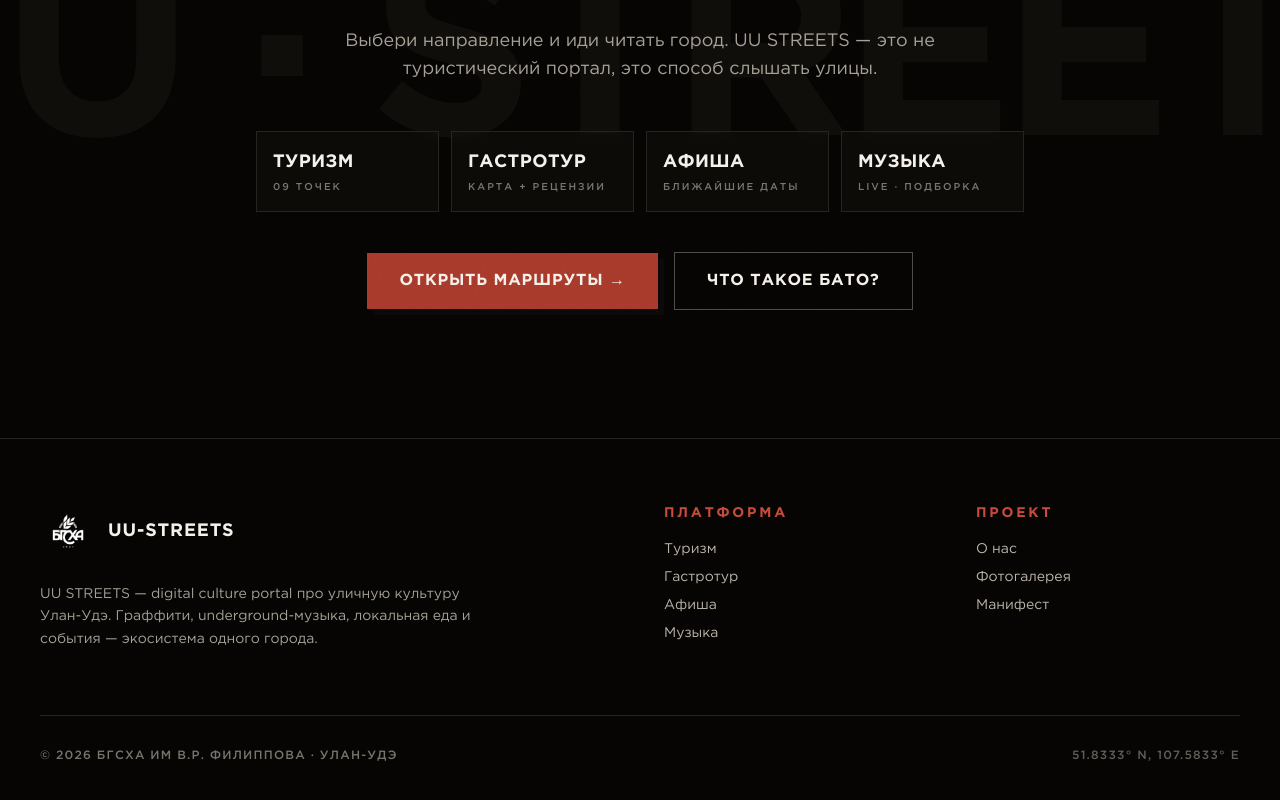
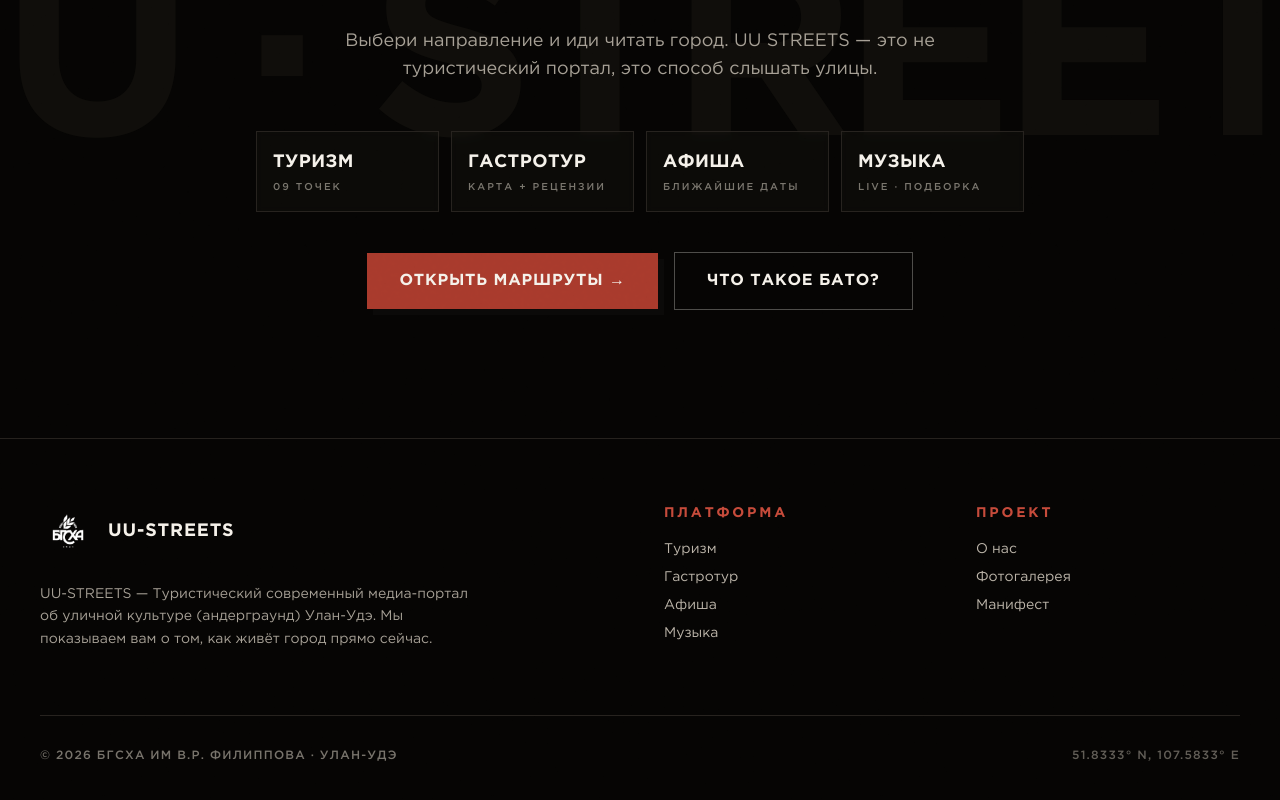
Before and after one commit to tsurufifty/uu-streets, a Next.js app: page / in a window 1280 px wide. Shown: the part 6744-7544 px from the top of the page. Built offline with nearby package versions, Linux system fonts and the light colour scheme; no server answers.

Commit message:
footer: новый текст описания

```diff
--- a/components/Footer.tsx
+++ b/components/Footer.tsx
@@ -29,9 +29,9 @@ export function Footer() {
           <div className="md:col-span-2">
             <Logo size={56} />
             <p className="mt-6 max-w-md text-sm leading-relaxed text-ink-100/70">
-              UU STREETS — digital culture portal про уличную культуру Улан-Удэ.
-              Граффити, underground-музыка, локальная еда и события — экосистема
-              одного города.
+              UU-STREETS — Туристический современный медиа-портал об уличной
+              культуре (андерграунд) Улан-Удэ. Мы показываем вам о том, как
+              живёт город прямо сейчас.
             </p>
           </div>
 
```
